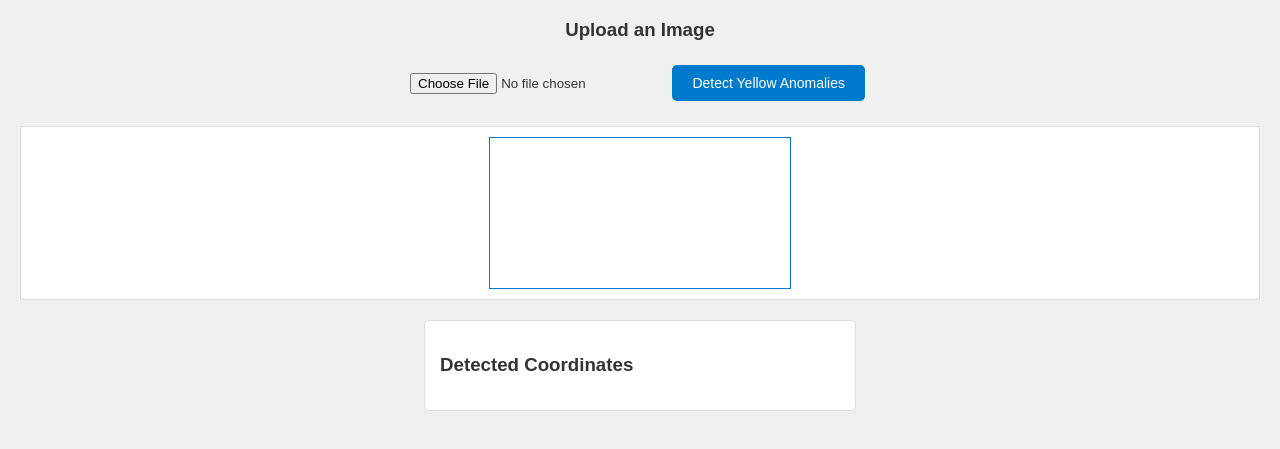
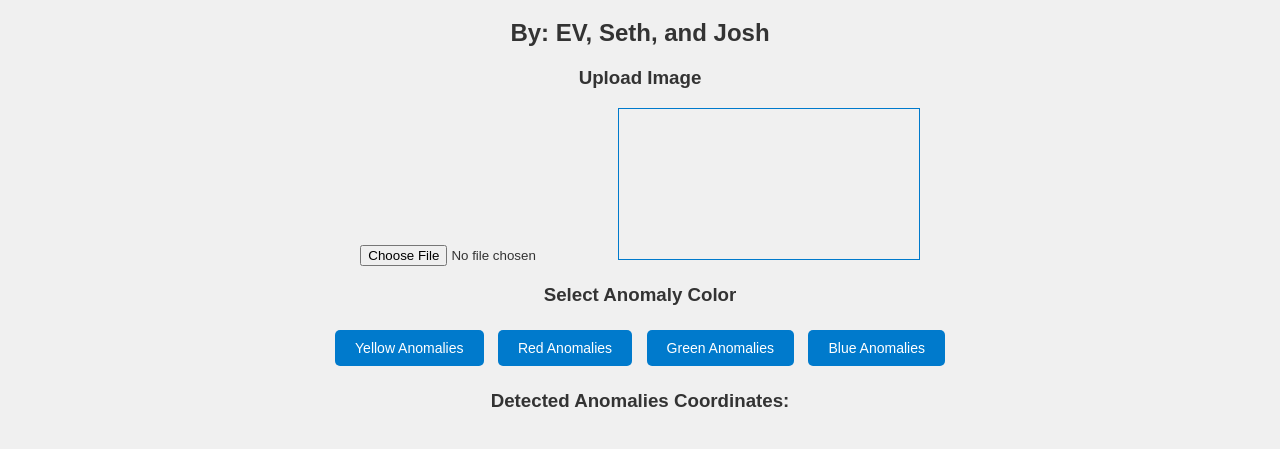
Before and after one commit to joeburkian/capstone-v2, a plain HTML site: page index2.html in a window 1280 px wide. Shown: the part 61-510 px from the top of the page. Drawn offline with Linux system fonts and the light colour scheme.

Commit message:
Update index2.html

```diff
--- a/index2.html
+++ b/index2.html
@@ -8,29 +8,34 @@
     <!-- Link to OpenCV.js -->
     <script async src="https://docs.opencv.org/4.x/opencv.js" type="text/javascript"></script>
 
-    <!-- Link to external CSS and JavaScript files -->
+    <!-- Link to CSS and JavaScript files -->
     <link rel="stylesheet" href="style2.css">
     <script src="script2.js" defer></script>
 </head>
 <body>
     <h1>Color Anomaly Detection with OpenCV</h1>
+    <h2>By: EV, Seth, and Josh</h2>
 
     <!-- Upload Section -->
-    <div class="upload-section">
-        <h3>Upload an Image</h3>
-        <input type="file" id="image-input" accept="image/*">
-        <button onclick="detectYellowAnomalies()">Detect Yellow Anomalies</button>
+    <div id="full-image-processor">
+        <div class="selector">
+            <h3>Upload Image</h3>
+            <input type="file" id="image-input" accept="image/*">
+            <img id="photo" alt="Upload Image Here" style="display: none;">
+            <canvas id="canvas"></canvas>
+        </div>
+
+        <div class="selector">
+            <h3>Select Anomaly Color</h3>
+            <button onclick="detectAnomalies('yellow')">Yellow Anomalies</button>
+            <button onclick="detectAnomalies('red')">Red Anomalies</button>
+            <button onclick="detectAnomalies('green')">Green Anomalies</button>
+            <button onclick="detectAnomalies('blue')">Blue Anomalies</button>
+        </div>
     </div>
 
-    <!-- Canvas Container for displaying image and results -->
-    <div class="canvas-container">
-        <img id="photo" alt="Uploaded Image Preview" style="display:none;">
-        <canvas id="canvas"></canvas>
-    </div>
-
-    <!-- Results section to display detected coordinates -->
-    <div id="results">
-        <h3>Detected Coordinates</h3>
+    <div id="coordinates-output">
+        <h3>Detected Anomalies Coordinates:</h3>
         <ul id="coordinates-list"></ul>
     </div>
 </body>
```
